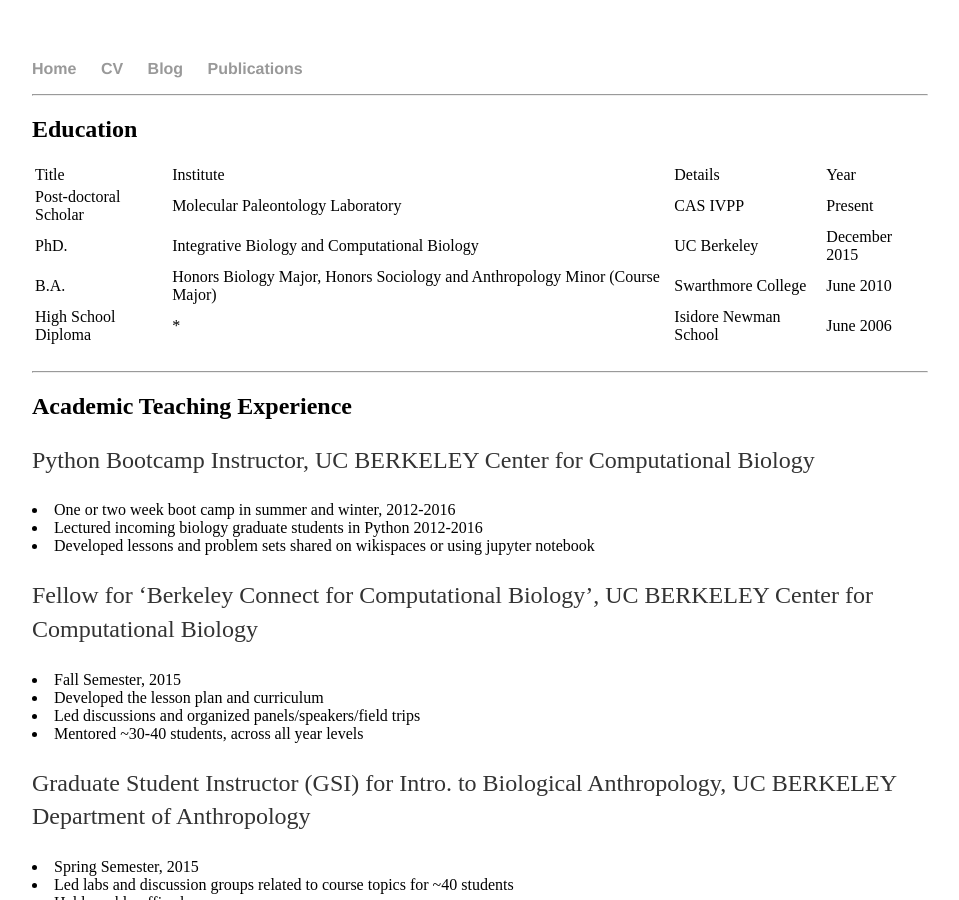
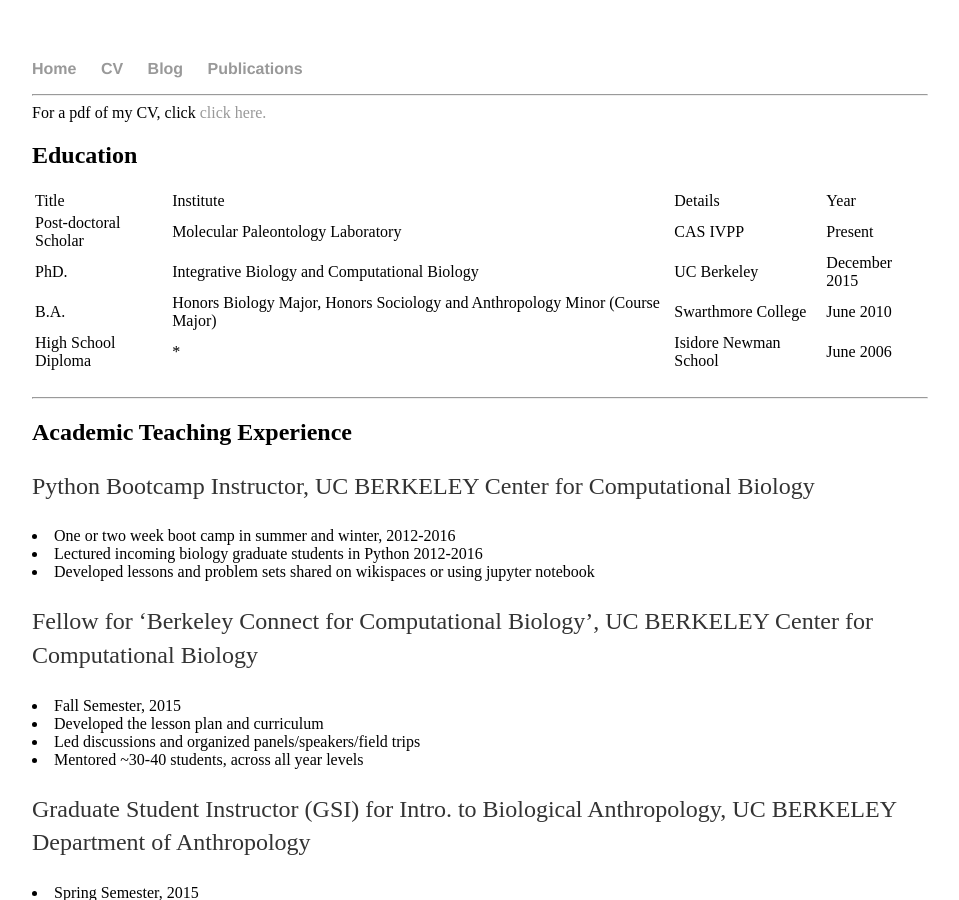
Before and after one commit to melyang4/melyang4.github.io, a Jekyll site: the page built from bio/index.html, in a window 1280 px wide and 900 px high. Shown: the whole window, without its empty margins (160-1119 px from the left). Built offline with Jekyll 4.4.1, drawn with Linux system fonts in a browser that asks for light colours.

Commit message:
Added CV
added pdf of full CV

```diff
--- a/bio/index.html
+++ b/bio/index.html
@@ -4,6 +4,7 @@ title: Mel's CV
 ---
 
 <HR>
+For a pdf of my CV, click <A HREF="https://github.com/melyang4/files_about_me/blob/master/yang_cv_2017_githubsite.pdf">click here.</A>
 <H2>Education</H2>
 <table>
                 <tr id="heading">
```
